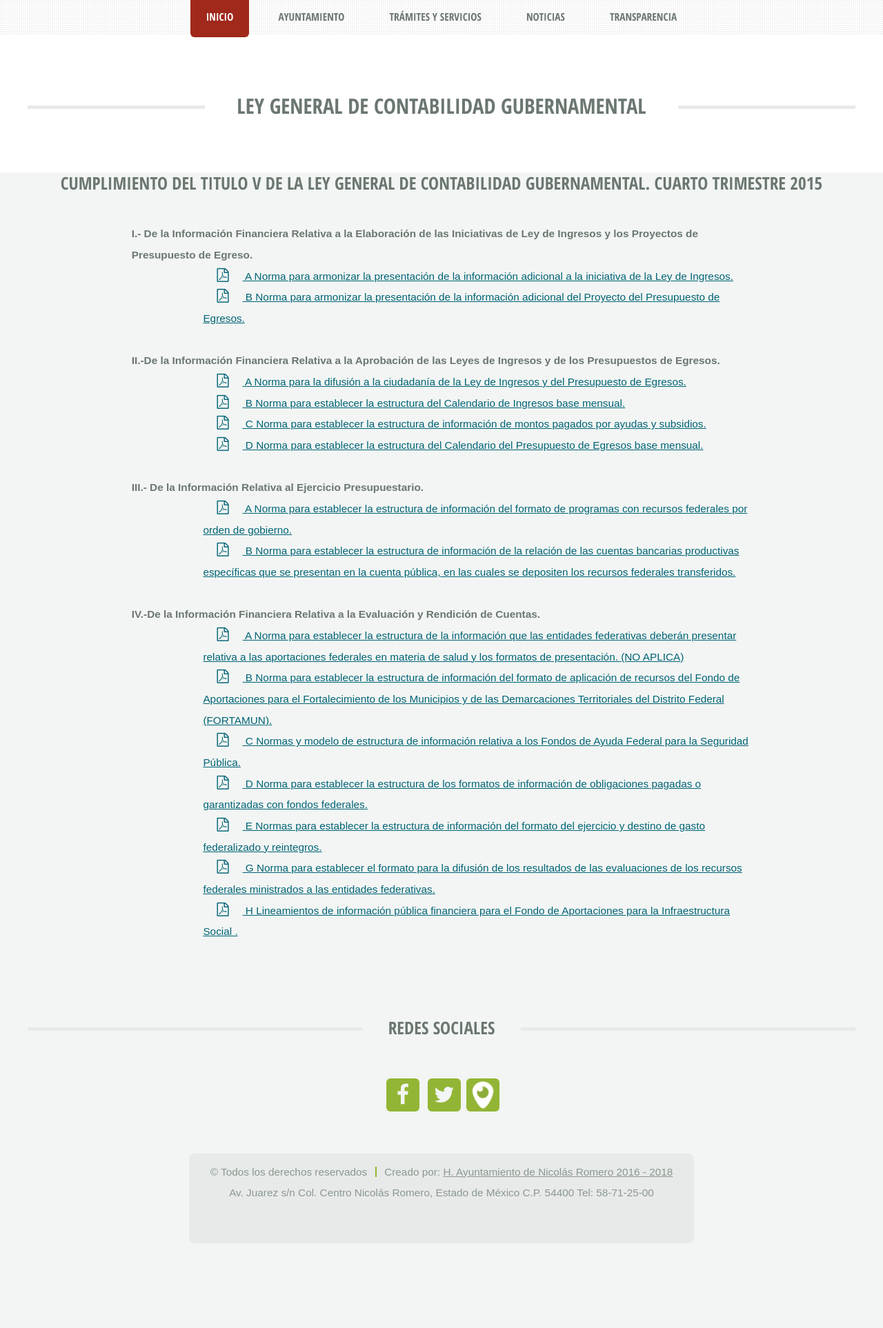
After one commit to nrtyr/nrtyr2016, a PHP site: page /conac.php in a window 1280 px wide. The commit adds this page. Shown: the whole page at 69% size. Run offline with PHP 8.4, Linux system fonts and the light colour scheme.

Commit message:
Conac 10022016

```diff
--- a/assets/css/main.css
+++ b/assets/css/main.css
@@ -2078,6 +2078,39 @@
 			line-height: normal;
 
 		}
+
+		/* Cuadro Articulo */
+
+
+		.bloqueArticulo{
+			clear: both;
+			display: block;
+			width: 90%;
+			text-align: center;
+			margin: 0 auto;
+		}
+		.pArticulo{
+			display: block;
+			margin: 0 auto;
+			text-align: left;
+			width: 78%;
+			font-weight: bold;
+		}
+		.cuadroArticulo{
+			display: block;
+			margin: 0px 20% 0px 20%;
+			width: 70%;
+			text-align: left;
+		}
+		.cuadroArticulo li{
+			list-style: none;
+		}
+		.fa.fa-file-pdf-o{
+			font-size: 20px;
+			margin: 0px 20px 0px 20px;
+		}
+
+		/* Cuadro Articulo */
 
 		/* cuadroDir Desktop*/
 
--- a/assets/inc/interes.inc
+++ b/assets/inc/interes.inc
@@ -54,7 +54,7 @@
 												</a>
 												</div>
 												<div class="cuadroIntX">
-												<a href="http://www.conac.gob.mx">
+												<a href="#">
 													<div class="cuadroIntimg2" id="conac"></div>
 													<div class="cuadroInttxt2"><h6>CONAC</h6></div>
 												</a>
--- a/assets/inc/nav.inc
+++ b/assets/inc/nav.inc
@@ -6,6 +6,7 @@
 							<a href="#">Ayuntamiento</a>
 							<ul>
 								<li><a href="#">Mensaje de la Presidenta</a></li>
+								<li><a href="ayuntaBando.php">Bando Municipal</a></li>
 								<li><a href="ayuntaCabildo.php">Cabildo</a></li>
 								<!-- <li>
 									<a href="#">Texto</a>
@@ -39,6 +40,6 @@
 						</li>
 
 						<li><a href="#">Noticias</a></li>
-						<li><a href="#">Transparencia</a></li>
+						<li><a href="http://www.ipomex.org.mx/ipo/portal/nicolasromero.web">Transparencia</a></li>
 					</ul>
 				</nav>
--- /dev/null
+++ b/conac.php
@@ -0,0 +1,105 @@
+<?php
+include('assets/inc/top.inc');
+include('assets/inc/nav.inc');
+ ?>
+
+				<header id="header">
+					<div class="logo container">
+						<div>
+							<h1><a href="#" id="logo">Ley general de Contabilidad  Gubernamental</a></h1>
+						</div>
+					</div>
+				</header>
+				<article class="bloqueArticulo">
+					<h2>CUMPLIMIENTO DEL TITULO V DE LA LEY GENERAL DE CONTABILIDAD GUBERNAMENTAL. CUARTO TRIMESTRE 2015</h2>
+					<br>
+					<p class="pArticulo">
+					I.- De la Información Financiera Relativa a la Elaboración de las Iniciativas de Ley de Ingresos y los Proyectos de Presupuesto de Egreso.
+					</p>
+					<div class="cuadroArticulo">
+					<li><a href="pdf/1a_IV_TRIM_Norma_para_armonizar_la_presentacion_de_la_informacion_adicional_a_la_in_20160204195823898.pdf">
+						<i class="fa fa-file-pdf-o"></i> A Norma para armonizar la presentación de la información adicional a la iniciativa de la Ley de Ingresos. </i>
+					</a></li>
+
+					<li><a href="pdf/1b_IV_TRIM_Norma_para_armonizar_la_presentacion_de_la_informacion_adicional_del_Proyecto_de_Egresos_F.pdf">
+						<i class="fa fa-file-pdf-o"></i> B Norma para armonizar la presentación de la información adicional del Proyecto del Presupuesto de Egresos. </i>
+					</a></li>
+					</div>
+					<br>
+
+
+					<p class="pArticulo">
+					II.-De la Información Financiera Relativa a la Aprobación de las Leyes de Ingresos y de los Presupuestos de Egresos.
+					</p>
+					<div class="cuadroArticulo">
+					<li><a href="pdf/2a_IV_TRIM_Norma _para _la _Difusion _a _la _ciudadania _de _la _Ley _de _Ingresos _y _del _Presupuesto _de _egresos _C.pdf">
+						<i class="fa fa-file-pdf-o"></i> A Norma para la difusión a la ciudadanía de la Ley de Ingresos y del Presupuesto de Egresos.
+					</a></li>
+
+					<li><a href="pdf/2b_IV_TRIM_Estructura_del_calendario_de_Ingresos_base_mensual_2015.pdf">
+						<i class="fa fa-file-pdf-o"></i> B Norma para establecer la estructura del Calendario de Ingresos base mensual.
+					</a></li>
+
+					<li><a href="pdf/2c_IV_TRIM_Montos_Pagados_por_Ayudas_y_Subsidios_2015.pdf">
+						<i class="fa fa-file-pdf-o"></i> C Norma para establecer la estructura de información de montos pagados por ayudas y subsidios.
+					</a></li>
+
+					<li><a href="pdf/2d_IV_TRIM_Estructura_del_calendario_del_Presupuesto_de_Egresos_base_mensual.pdf">
+						<i class="fa fa-file-pdf-o"></i> D Norma para establecer la estructura del Calendario del Presupuesto de Egresos base mensual.
+					</a></li>
+					</div>
+					<br>
+
+					<p class="pArticulo">
+					III.- De la Información Relativa al Ejercicio Presupuestario.
+					</p>
+
+					<div class="cuadroArticulo">
+					<li><a href="pdf/3a_IV_TRIM_Informacion_de_Programas_con_Recursos_Federales_por_orden_de_Gobierno.pdf">
+						<i class="fa fa-file-pdf-o"></i> A Norma para establecer la estructura de información del formato de programas con recursos federales por orden de gobierno.
+					</a></li>
+
+					<li><a href="#">
+						<i class="fa fa-file-pdf-o"></i> B Norma para establecer la estructura de información de la relación de las cuentas bancarias productivas específicas que se presentan en la cuenta pública, en las cuales se depositen los recursos federales transferidos.
+					</a></li>
+					</div>
+					<br>
+					<p class="pArticulo">
+					IV.-De la Información Financiera Relativa a la Evaluación y Rendición de Cuentas.
+					</p>
+					<div class="cuadroArticulo">
+					<li><a href="#">
+						<i class="fa fa-file-pdf-o"></i> A  Norma para establecer la estructura de la información que las entidades federativas deberán presentar relativa a las aportaciones federales en materia de salud y los formatos de presentación. (NO APLICA)
+					</a></li>
+
+					<li><a href="pdf/4b_IV_TRIM_Informacion_de_aplicacion_de_Recursos_del_FORTAMUN.pdf">
+						<i class="fa fa-file-pdf-o"></i> B Norma para establecer la estructura de información del formato de aplicación de recursos del Fondo de Aportaciones para el Fortalecimiento de los Municipios y de las Demarcaciones Territoriales del Distrito Federal     (FORTAMUN).
+					</a></li>
+
+					<li><a href="pdf/4c_IV_TRIM_Informacion_de_Fondo_de_Ayuda_Federal_para_la_Seguridad_Publica.pdf">
+						<i class="fa fa-file-pdf-o"></i> C Normas y modelo de estructura de información relativa a los Fondos de Ayuda Federal para la Seguridad Pública.
+					</a></li>
+
+					<li><a href="pdf/4d_IV_TRIM_FORMATO_INF _OBLIG_PAGADERAS_O_GARANT_CON_FDOS_FED.pdf">
+						<i class="fa fa-file-pdf-o"></i> D Norma para establecer la estructura de los formatos de información de obligaciones pagadas o garantizadas con fondos federales.
+					</a></li>
+
+					<li><a href="pdf/4e_IV_TRIM_Formato_del_ejercicio_y_destino_de_gasto_Federalizado_y_Reintegros.pdf">
+						<i class="fa fa-file-pdf-o"></i> E Normas para establecer la estructura de información del formato del ejercicio y destino de gasto federalizado y reintegros.
+					</a></li>
+
+					<li><a href="pdf/4g_IV_TRIM_Difusion_de_los_resultados_de_las_evaluaciones_de_los_recursos_federales.pdf">
+						<i class="fa fa-file-pdf-o"></i> G Norma para establecer el formato para la difusión de los resultados de las evaluaciones de los recursos federales ministrados a las entidades federativas.
+					</a></li>
+
+
+					<li><a href="pdf/4h_IV_TRIM_BIENES_MUEBLES.pdf">
+						<i class="fa fa-file-pdf-o"></i> H Lineamientos de información pública financiera para el Fondo de Aportaciones para la Infraestructura Social .
+					</a></li>
+					</div>
+
+
+				</article>
+ <?php
+include("assets/inc/footer.inc");
+  ?>
```
Also changed, not shown: other parts of assets/css/main.css (+13 -13 lines), ayuntaBando.php (added, +36 -0 lines), slide/css/style.css (+12 -12 lines), 14 other files.
